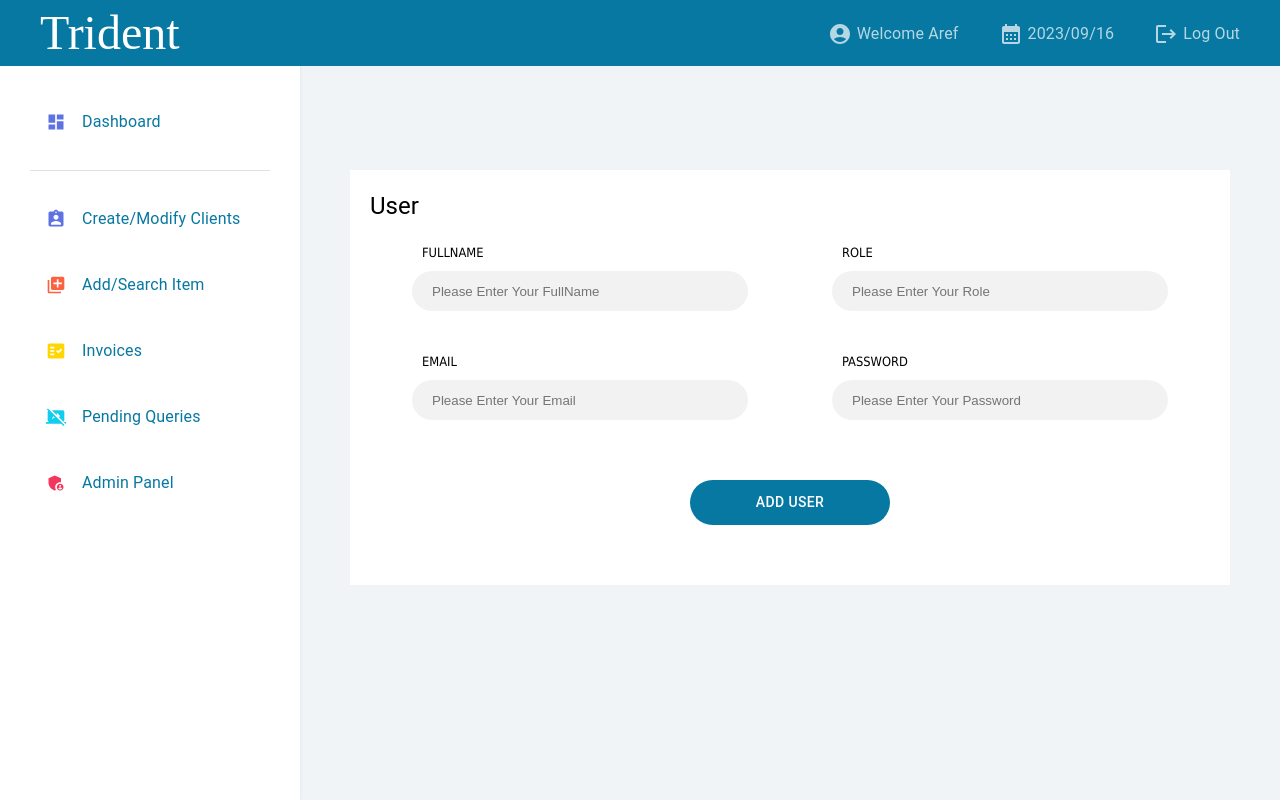
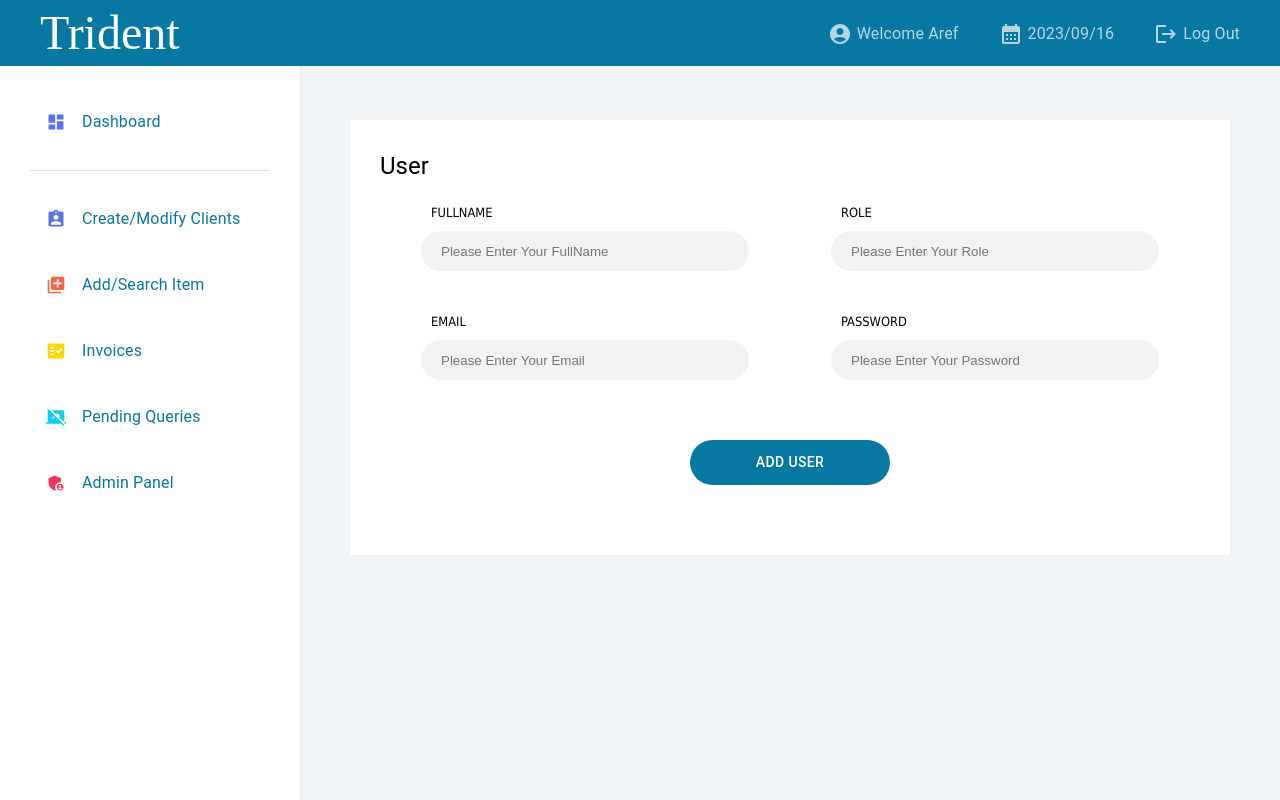
Before and after one commit to minoo-cyber/part, a React (Create React App) app: page /user in a window 1280 px wide. Built offline with nearby package versions, Linux system fonts and the light colour scheme.

Commit message:
change for first demo

```diff
--- a/src/components/userPanel/topBar/index.tsx
+++ b/src/components/userPanel/topBar/index.tsx
@@ -4,6 +4,9 @@ import { topBarBox, wrapperIcons } from "./topBar.style";
 import LogoutIcon from "@mui/icons-material/Logout";
 import CalendarMonthIcon from "@mui/icons-material/CalendarMonth";
 import AccountCircleIcon from "@mui/icons-material/AccountCircle";
+import useAppDispatch from "../../../hooks/useDispatch";
+import { clearUserToken } from "../../../redux/slices/userSlice";
+import { useNavigate } from "react-router";
 
 const TopBar = () => {
   let newDate = new Date();
@@ -11,7 +14,12 @@ const TopBar = () => {
   let month = newDate.getMonth() + 1;
   let year = newDate.getFullYear();
 
-  const handleLogOut = () => {};
+  const navigate = useNavigate();
+  const dispatch = useAppDispatch();
+  const handleLogOut = () => {
+    dispatch(clearUserToken());
+    navigate("/");
+  };
 
   return (
     <Grid
@@ -30,8 +38,8 @@ const TopBar = () => {
           <CalendarMonthIcon />
           {`${year}/${month < 10 ? `0${month}` : `${month}`}/${date}`}
         </Typography>
-        <Typography>
-          <LogoutIcon onClick={handleLogOut} />
+        <Typography onClick={handleLogOut}>
+          <LogoutIcon />
           Log Out
         </Typography>
       </Box>
--- /dev/null
+++ b/src/components/userPanelLayout/index.tsx
@@ -0,0 +1,23 @@
+import { FC } from "react";
+import { Grid } from "@mui/material";
+import SideBar from "../../components/userPanel/sideBar";
+import TopBar from "../../components/userPanel/topBar";
+import { wrapperBox, wrapperContent } from "./userPanelstyle";
+
+interface IProps {
+  children: React.ReactNode;
+}
+
+const UserPanelLayout: FC<IProps> = ({ children }) => {
+  return (
+    <Grid>
+      <TopBar />
+      <Grid sx={wrapperBox}>
+        <SideBar />
+        <Grid sx={wrapperContent}>{children}</Grid>
+      </Grid>
+    </Grid>
+  );
+};
+
+export default UserPanelLayout;
--- /dev/null
+++ b/src/components/userPanelLayout/userPanelstyle.ts
@@ -0,0 +1,19 @@
+import { SxProps } from "@mui/material";
+
+export const wrapperBox: SxProps = {
+  display: "flex",
+  flexWrap: "wrap",
+};
+
+export const wrapperContent: SxProps = {
+  position: "relative",
+  left: "300px",
+  width: "calc(100% - 300px)",
+  padding: "120px 50px 50px 50px",
+  height: "calc(100vh - 66px)",
+  overflowY: "scroll",
+  "@media (max-width:1000px)": {
+    width: "100%",
+    left: "0",
+  },
+};
--- a/src/pages/user/index.tsx
+++ b/src/pages/user/index.tsx
@@ -1,29 +1,18 @@
 import { Box, Button, Grid, Typography } from "@mui/material";
-import {
-  fieldWrraper,
-  formBox,
-  wrapperBox,
-  wrapperContent,
-  wrapperStatus,
-} from "./user.style";
+import { fieldWrraper, formBox } from "./user.style";
 import { SyntheticEvent, useState } from "react";
 import { useMutation } from "@tanstack/react-query";
-import { getOtpService, loginService } from "../../services/login.api";
 import useAppDispatch from "../../hooks/useDispatch";
-import { userToken } from "../../redux/slices/userSlice";
-import SideBar from "../../components/userPanel/sideBar";
-import TopBar from "../../components/userPanel/topBar";
 import { addUserService } from "../../services/user";
+import UserPanelLayout from "../../components/userPanelLayout";
 
 const User = () => {
-  const [showVerify, setShowVerify] = useState<boolean>(false);
   const [email, setEmail] = useState<string>("");
   const [password, setPassword] = useState<string>("");
   const [fullName, setFullName] = useState<string>("");
   const [role, setRole] = useState("");
   const [type, setType] = useState<string>("password");
   const addUserQuery = useMutation(addUserService);
-  const dispatch = useAppDispatch();
 
   const handleSubmit = (e: SyntheticEvent<HTMLFormElement>) => {
     e.preventDefault();
@@ -41,12 +30,7 @@ const User = () => {
   };
 
   return (
-    <Grid>
-      <TopBar />
-      <Grid sx={wrapperBox}>
-        <SideBar />
-        <Grid sx={wrapperContent}>
-          <Grid sx={wrapperStatus}>
+    <UserPanelLayout>
       <Grid sx={formBox} component="form" onSubmit={handleSubmit}>
         <Typography variant="h5"> User</Typography>
         <Box sx={fieldWrraper}>
@@ -111,10 +95,7 @@ const User = () => {
           </Button>
         </center>
       </Grid>
-          </Grid>
-        </Grid>
-      </Grid>
-    </Grid>
+    </UserPanelLayout>
   );
 };
 
--- a/src/pages/user/user.style.ts
+++ b/src/pages/user/user.style.ts
@@ -1,87 +1,4 @@
 import { SxProps } from "@mui/material";
-
-export const wrapperBox: SxProps = {
-  display: "flex",
-  flexWrap: "wrap",
-};
-
-export const wrapperContent: SxProps = {
-  position: "relative",
-  left: "300px",
-  width: "calc(100% - 300px)",
-  padding: "120px 50px 50px 50px",
-  height: "calc(100vh - 66px)",
-  overflowY: "scroll",
-  "@media (max-width:1000px)": {
-    width: "100%",
-    left: "0",
-  },
-};
-
-export const wrapperItems: SxProps = {
-  display: "flex",
-  flexWrap: "wrap",
-  justifyContent: "space-between",
-  "&>div": {
-    background: "#ffffff",
-    width: "20%",
-    borderRadius: "10px",
-    minHeight: "120px",
-    padding: "80px 30px 0 30px",
-    position: "relative",
-    fontSize: "1.2rem",
-    color: "#777777",
-    "&:nth-child(1)": {
-      "& svg": {
-        background: "#5e72e4",
-      },
-    },
-    "&:nth-child(2)": {
-      "& svg": {
-        background: "#11cdef",
-      },
-    },
-    "&:nth-child(3)": {
-      "& svg": {
-        background: "#fb6340",
-      },
-    },
-    "&:nth-child(4)": {
-      "& svg": {
-        background: "#ffd600",
-      },
-    },
-    "& svg": {
-      right: "15px",
-      borderRadius: "50%",
-      fontSize: "55px",
-      padding: "10px",
-      color: "#fff",
-      position: "absolute",
-      top: "15px",
-      opacity: "0.7",
-    },
-  },
-  "@media (max-width:1400px)": {
-    justifyContent: "center",
-    "&>div": {
-      width: "35%",
-      margin: "20px auto",
-    },
-  },
-  "@media (max-width:500px)": {
-    "&>div": {
-      width: "100%",
-    },
-  },
-};
-
-export const wrapperStatus: SxProps = {
-  background: "#ffffff",
-  minHeight: "300px",
-  margin: "50px auto",
-  padding: "20px",
-};
 
 export const fieldWrraper: SxProps = {
   display: "flex",
@@ -93,6 +10,8 @@ export const fieldWrraper: SxProps = {
   },
 };
 export const formBox: SxProps = {
+  background: "#fff",
+  padding: "30px",
   "& label": {
     fontSize: "0.8rem",
     marginLeft: "10px",
--- a/src/pages/userPanel/index.tsx
+++ b/src/pages/userPanel/index.tsx
@@ -1,25 +1,15 @@
 import { Grid } from "@mui/material";
 import { Box } from "@mui/system";
-import SideBar from "../../components/userPanel/sideBar";
-import TopBar from "../../components/userPanel/topBar";
-import {
-  wrapperBox,
-  wrapperContent,
-  wrapperItems,
-  wrapperStatus,
-} from "./userPanelstyle";
+import { wrapperItems, wrapperStatus } from "./userPanelstyle";
 import AssignmentIndIcon from "@mui/icons-material/AssignmentInd";
 import LibraryAddIcon from "@mui/icons-material/LibraryAdd";
 import FactCheckIcon from "@mui/icons-material/FactCheck";
 import StopScreenShareIcon from "@mui/icons-material/StopScreenShare";
+import UserPanelLayout from "../../components/userPanelLayout";
 
 const UserPanel = () => {
   return (
-    <Grid>
-      <TopBar />
-      <Grid sx={wrapperBox}>
-        <SideBar />
-        <Grid sx={wrapperContent}>
+    <UserPanelLayout>
       <Grid sx={wrapperItems}>
         <Box>
           <AssignmentIndIcon />
@@ -39,9 +29,7 @@ const UserPanel = () => {
         </Box>
       </Grid>
       <Grid sx={wrapperStatus}>status</Grid>
-        </Grid>
-      </Grid>
-    </Grid>
+    </UserPanelLayout>
   );
 };
 
--- a/src/pages/userPanel/userPanelstyle.ts
+++ b/src/pages/userPanel/userPanelstyle.ts
@@ -1,22 +1,4 @@
 import { SxProps } from "@mui/material";
-
-export const wrapperBox: SxProps = {
-  display: "flex",
-  flexWrap: "wrap",
-};
-
-export const wrapperContent: SxProps = {
-  position: "relative",
-  left: "300px",
-  width: "calc(100% - 300px)",
-  padding: "120px 50px 50px 50px",
-  height: "calc(100vh - 66px)",
-  overflowY: "scroll",
-  "@media (max-width:1000px)": {
-    width: "100%",
-    left: "0",
-  },
-};
 
 export const wrapperItems: SxProps = {
   display: "flex",
```
Lines whose indentation alone changed are shown as unchanged.
